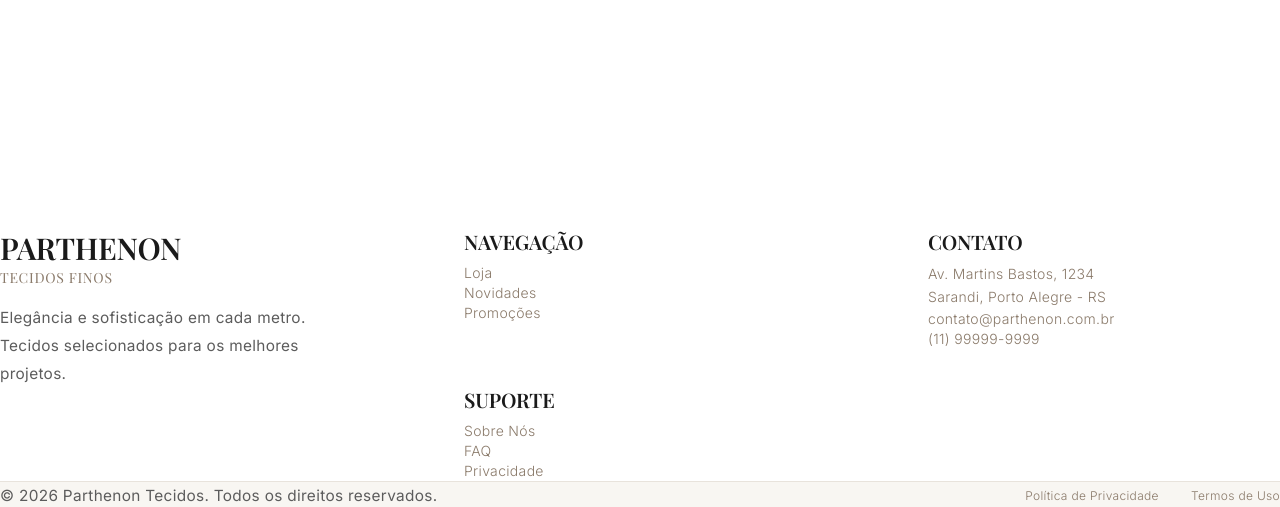
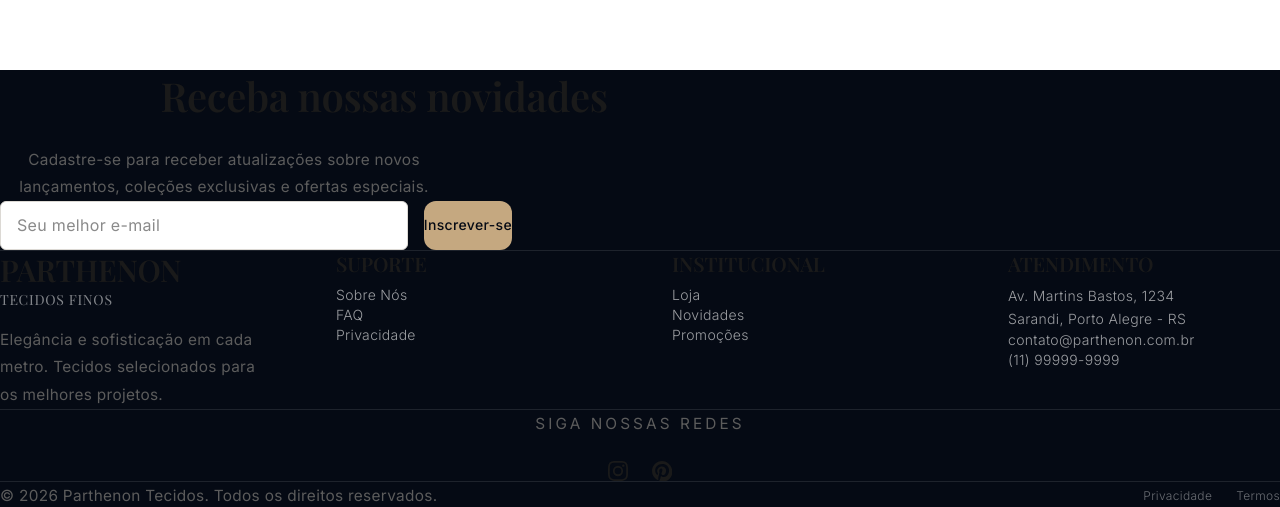
Before and after one commit to RodrigoMatheusBernardes/partenonTecidos, a Next.js app in the folder frontend/: page / in a window 1280 px wide. Shown: the part 290-797 px from the top of the page. Built offline with nearby package versions, Linux system fonts and the light colour scheme; no server answers; a web font is replaced by a local one.

Commit message:
Rebuild completo do Footer em camadas independentes: Newsletter, Colunas, Redes Sociais e Copyright, com unificação de cor com o Header e espaçamento premium

```diff
--- a/frontend/components/layout/Footer.tsx
+++ b/frontend/components/layout/Footer.tsx
@@ -4,96 +4,123 @@ import Link from 'next/link';
 
 export default function Footer() {
   return (
-    <footer className="bg-white mt-24">
+    <footer className="bg-[#050A14] mt-24 pt-16 pb-8 md:pt-24 md:pb-12">
+      <div className="max-w-7xl mx-auto px-6">
 
-      {/* MAIN GRID SECTION */}
-      <div className="max-w-7xl mx-auto px-6 pt-28 pb-16 md:pt-32 md:pb-20">
-        <div className="grid grid-cols-1 md:grid-cols-2 lg:grid-cols-3 gap-16 md:gap-24 lg:gap-28">
+        {/* CAMADA 1: NEWSLETTER */}
+        <div className="mb-20 md:mb-28 border-b border-white/10 pb-12 md:pb-16">
+          <div className="max-w-3xl mx-auto text-center">
+            <h2 className="font-serif font-light text-2xl md:text-3xl text-white mb-4 tracking-wide">
+              Receba nossas novidades
+            </h2>
+            <p className="text-white/60 font-light text-sm md:text-base max-w-md mx-auto mb-8">
+              Cadastre-se para receber atualizações sobre novos lançamentos, coleções exclusivas e ofertas especiais.
+            </p>
+            <form className="flex flex-col sm:flex-row gap-4 max-w-lg mx-auto">
+              <input
+                type="email"
+                placeholder="Seu melhor e-mail"
+                className="flex-1 bg-white/10 border border-white/20 rounded-xl px-5 py-3 text-sm text-white placeholder:text-white/40 focus:outline-none focus:ring-1 focus:ring-[#C5A880] transition-all"
+                required
+              />
+              <button
+                type="submit"
+                className="bg-[#C5A880] text-[#050A14] px-8 py-3 rounded-xl text-sm font-medium tracking-wide hover:bg-[#D4BC9B] transition-all duration-300 whitespace-nowrap"
+              >
+                Inscrever-se
+              </button>
+            </form>
+          </div>
+        </div>
 
-          {/* COLUMN 1 - Brand Identity (Wider, heavy visual anchor) */}
-          <div className="col-span-1 md:col-span-2 lg:col-span-1 max-w-sm">
-            <h3 className="font-serif font-light text-2xl tracking-[0.1em] text-[#1a1a1a]">
+        {/* CAMADA 2: COLUNAS DE NAVEGAÇÃO */}
+        <div className="grid grid-cols-1 md:grid-cols-2 lg:grid-cols-4 gap-12 md:gap-16 mb-16 md:mb-24">
+          <div>
+            <h3 className="font-serif font-light text-2xl tracking-[0.1em] text-white mb-6">
               PARTHENON
-              <span className="block text-sm font-light text-[#8a7a6a] tracking-[0.05em] mt-1">
+              <span className="block text-sm font-light text-white/50 tracking-[0.05em] mt-1">
                 TECIDOS FINOS
               </span>
             </h3>
-            <p className="mt-8 text-sm text-[#8a7a6a] font-light leading-relaxed max-w-xs">
+            <p className="text-sm text-white/60 font-light leading-relaxed max-w-xs">
               Elegância e sofisticação em cada metro. Tecidos selecionados para os melhores projetos.
             </p>
           </div>
 
-          {/* COLUMN 2 - Core Links (Nav + Support) */}
-          <div className="col-span-1 md:col-span-1 lg:col-span-1 flex flex-col gap-12 md:gap-16">
           <div>
-              <h4 className="text-[10px] font-medium uppercase tracking-[0.15em] text-[#1a1a1a] mb-8">
-                Navegação
+            <h4 className="text-[10px] font-medium uppercase tracking-[0.15em] text-white/50 mb-6">
+              Suporte
             </h4>
-              <ul className="space-y-4 text-sm font-light text-[#8a7a6a]">
-                <li><Link href="/loja" className="hover:text-[#1a1a1a] transition-colors duration-300">Loja</Link></li>
-                <li><Link href="/novidades" className="hover:text-[#1a1a1a] transition-colors duration-300">Novidades</Link></li>
-                <li><Link href="/promocoes" className="hover:text-[#1a1a1a] transition-colors duration-300">Promoções</Link></li>
+            <ul className="space-y-4 text-sm font-light text-white/60">
+              <li><Link href="/sobre" className="hover:text-[#C5A880] transition-colors duration-300">Sobre Nós</Link></li>
+              <li><Link href="/faq" className="hover:text-[#C5A880] transition-colors duration-300">FAQ</Link></li>
+              <li><Link href="/politica-privacidade" className="hover:text-[#C5A880] transition-colors duration-300">Privacidade</Link></li>
             </ul>
           </div>
 
           <div>
-              <h4 className="text-[10px] font-medium uppercase tracking-[0.15em] text-[#1a1a1a] mb-8">
-                Suporte
+            <h4 className="text-[10px] font-medium uppercase tracking-[0.15em] text-white/50 mb-6">
+              Institucional
             </h4>
-              <ul className="space-y-4 text-sm font-light text-[#8a7a6a]">
-                <li><Link href="/sobre" className="hover:text-[#1a1a1a] transition-colors duration-300">Sobre Nós</Link></li>
-                <li><Link href="/faq" className="hover:text-[#1a1a1a] transition-colors duration-300">FAQ</Link></li>
-                <li><Link href="/politica-privacidade" className="hover:text-[#1a1a1a] transition-colors duration-300">Privacidade</Link></li>
+            <ul className="space-y-4 text-sm font-light text-white/60">
+              <li><Link href="/loja" className="hover:text-[#C5A880] transition-colors duration-300">Loja</Link></li>
+              <li><Link href="/novidades" className="hover:text-[#C5A880] transition-colors duration-300">Novidades</Link></li>
+              <li><Link href="/promocoes" className="hover:text-[#C5A880] transition-colors duration-300">Promoções</Link></li>
             </ul>
           </div>
-          </div>
 
-          {/* COLUMN 3 - Contact Information */}
-          <div className="col-span-1 md:col-span-1 lg:col-span-1">
-            <div className="mb-12">
-              <h4 className="text-[10px] font-medium uppercase tracking-[0.15em] text-[#1a1a1a] mb-8">
-                Contato
+          <div>
+            <h4 className="text-[10px] font-medium uppercase tracking-[0.15em] text-white/50 mb-6">
+              Atendimento
             </h4>
-              <ul className="space-y-4 text-sm font-light text-[#8a7a6a]">
+            <ul className="space-y-4 text-sm font-light text-white/60">
               <li className="leading-relaxed text-pretty">
                 Av. Martins Bastos, 1234<br />
                 Sarandi, Porto Alegre - RS
               </li>
               <li className="mt-6">
-                  <a href="mailto:contato@parthenon.com.br" className="hover:text-[#1a1a1a] transition-colors duration-300">
+                <a href="mailto:contato@parthenon.com.br" className="hover:text-[#C5A880] transition-colors duration-300">
                   contato@parthenon.com.br
                 </a>
               </li>
               <li>
-                  <a href="tel:5511999999999" className="hover:text-[#1a1a1a] transition-colors duration-300">
+                <a href="tel:5511999999999" className="hover:text-[#C5A880] transition-colors duration-300">
                   (11) 99999-9999
                 </a>
               </li>
             </ul>
           </div>
         </div>
+
+        {/* CAMADA 3: REDES SOCIAIS */}
+        <div className="mb-12 md:mb-16 border-t border-white/10 pt-8 md:pt-10 flex flex-col items-center gap-6">
+          <p className="text-xs text-white/40 font-light uppercase tracking-[0.2em]">Siga nossas redes</p>
+          <div className="flex items-center gap-6">
+            <a href="#" className="text-white/60 hover:text-[#C5A880] transition-colors duration-300" aria-label="Instagram">
+              <svg className="w-5 h-5" fill="currentColor" viewBox="0 0 24 24"><path d="M12 2.163c3.204 0 3.584.012 4.85.07 3.252.148 4.771 1.691 4.919 4.919.058 1.265.069 1.645.069 4.849 0 3.205-.012 3.584-.069 4.849-.149 3.225-1.664 4.771-4.919 4.919-1.266.058-1.644.07-4.85.07-3.204 0-3.584-.012-4.849-.07-3.26-.149-4.771-1.699-4.919-4.92-.058-1.265-.07-1.644-.07-4.849 0-3.204.013-3.583.07-4.849.149-3.227 1.664-4.771 4.919-4.919 1.266-.057 1.645-.069 4.849-.069zM12 0C8.741 0 8.333.014 7.053.072 2.695.272.273 2.69.073 7.052.014 8.333 0 8.741 0 12c0 3.259.014 3.668.072 4.948.2 4.358 2.618 6.78 6.98 6.98C8.333 23.986 8.741 24 12 24c3.259 0 3.668-.014 4.948-.072 4.354-.2 6.782-2.618 6.979-6.98.059-1.28.073-1.689.073-4.948 0-3.259-.014-3.667-.072-4.947-.196-4.354-2.617-6.78-6.979-6.98C15.668.014 15.259 0 12 0zm0 5.838a6.162 6.162 0 100 12.324 6.162 6.162 0 000-12.324zM12 16a4 4 0 110-8 4 4 0 010 8zm6.406-11.845a1.44 1.44 0 100 2.881 1.44 1.44 0 000-2.881z"/></svg>
+            </a>
+            <a href="#" className="text-white/60 hover:text-[#C5A880] transition-colors duration-300" aria-label="Pinterest">
+              <svg className="w-5 h-5" fill="currentColor" viewBox="0 0 24 24"><path d="M12 0C5.373 0 0 5.373 0 12c0 5.084 3.163 9.426 7.627 11.174-.105-.949-.2-2.405.042-3.441.218-.937 1.407-5.965 1.407-5.965s-.359-.719-.359-1.782c0-1.668.967-2.914 2.171-2.914 1.023 0 1.518.769 1.518 1.69 0 1.029-.655 2.568-.994 3.995-.283 1.194.599 2.169 1.777 2.169 2.133 0 3.772-2.249 3.772-5.495 0-2.873-2.064-4.882-5.012-4.882-3.65 0-5.793 2.737-5.793 5.563 0 1.102.424 2.285.954 2.928.105.126.12.235.089.358-.061.255-.198.814-.225.929-.073.318-.241.429-.435.312-1.626-.759-2.645-3.131-2.645-5.039 0-4.095 2.977-7.857 8.579-7.857 4.504 0 8.004 3.211 8.004 7.506 0 4.48-2.824 8.083-6.742 8.083-1.315 0-2.551-.685-2.976-1.49l-.807 3.069c-.293 1.125-1.086 2.538-1.616 3.4 1.333.393 2.731.604 4.184.604 6.627 0 12-5.373 12-12S18.627 0 12 0z"/></svg>
+            </a>
           </div>
         </div>
 
-      {/* SEPARATOR ANCHOR BASE */}
-      <div className="border-t border-[#e8e3dc] mt-16 md:mt-20">
-        <div className="bg-[#f8f6f2]">
-          <div className="max-w-7xl mx-auto px-6 py-12 md:py-14 flex flex-col md:flex-row items-center justify-between gap-6 text-xs text-[#8a7a6a] font-light">
+        {/* CAMADA 4: COPYRIGHT */}
+        <div className="border-t border-white/10 pt-8 flex flex-col md:flex-row items-center justify-between gap-4 text-xs text-white/40 font-light">
           <p className="text-center md:text-left">
             &copy; {new Date().getFullYear()} Parthenon Tecidos. Todos os direitos reservados.
           </p>
-            <div className="flex items-center gap-8">
-              <Link href="/politica-privacidade" className="hover:text-[#1a1a1a] transition-colors duration-300">
-                Política de Privacidade
+          <div className="flex items-center gap-6">
+            <Link href="/politica-privacidade" className="hover:text-[#C5A880] transition-colors duration-300">
+              Privacidade
             </Link>
-              <Link href="/termos" className="hover:text-[#1a1a1a] transition-colors duration-300">
-                Termos de Uso
+            <Link href="/termos" className="hover:text-[#C5A880] transition-colors duration-300">
+              Termos
             </Link>
           </div>
         </div>
+
       </div>
-      </div>
-
     </footer>
   );
 }
```
Lines whose indentation alone changed are shown as unchanged.
